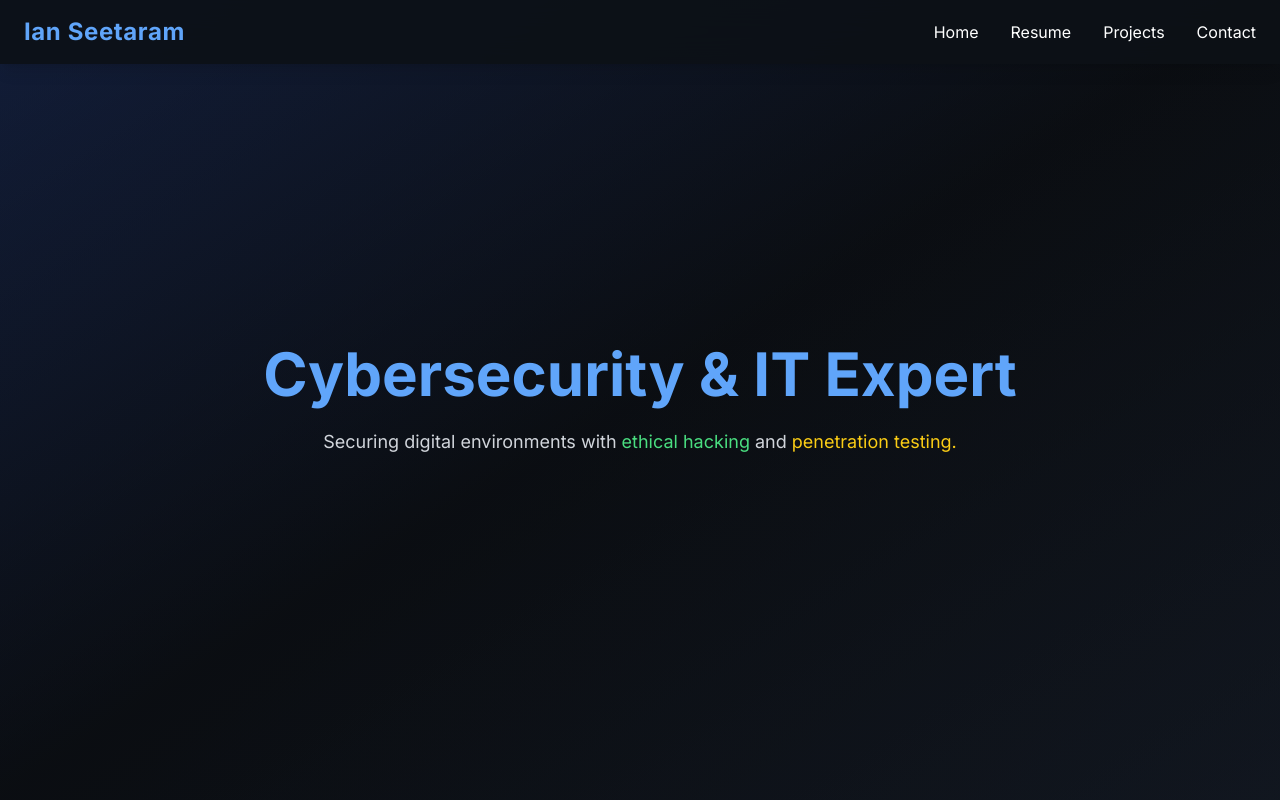
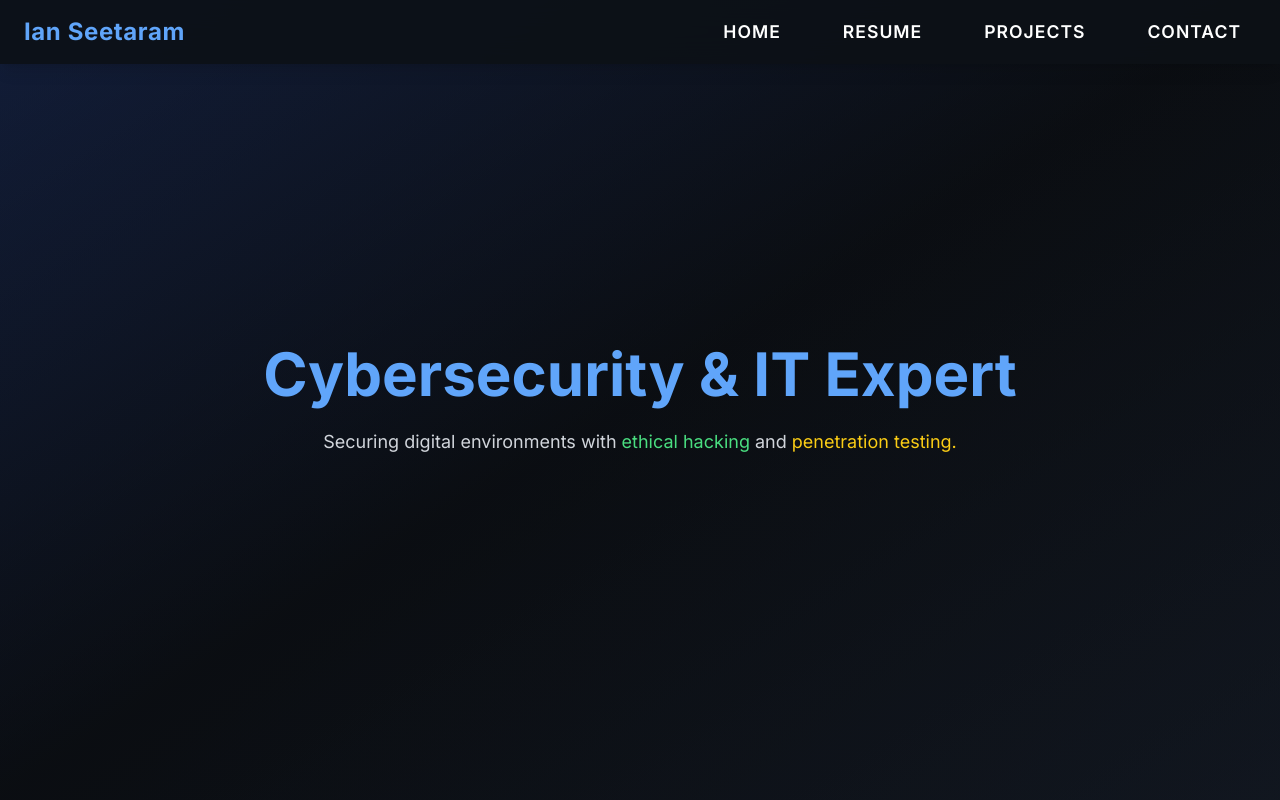
Before and after one commit to EyeonSee/EyeonCyberp, a React (Vite) app: page / in a window 1280 px wide. Shown: the top 800 px of the page. Built offline with nearby package versions, Linux system fonts and the light colour scheme.

Commit message:
Update index.css

```diff
--- a/src/index.css
+++ b/src/index.css
@@ -27,3 +27,27 @@ body {
 .hover-scale:hover {
   transform: scale(1.05);
 }
+
+.nav-link {
+  font-size: 1.1rem;
+  font-weight: 600;
+  text-transform: uppercase;
+  letter-spacing: 1px;
+  color: #ffffff;
+  transition: all 0.3s ease-in-out;
+  padding: 10px 15px;
+  border-radius: 8px;
+}
+
+.nav-link:hover {
+  color: #38bdf8;
+  background: rgba(255, 255, 255, 0.1);
+}
+
+/* Mobile Navbar */
+@media (max-width: 768px) {
+  .nav-link {
+    display: block;
+    padding: 12px;
+  }
+}
```
